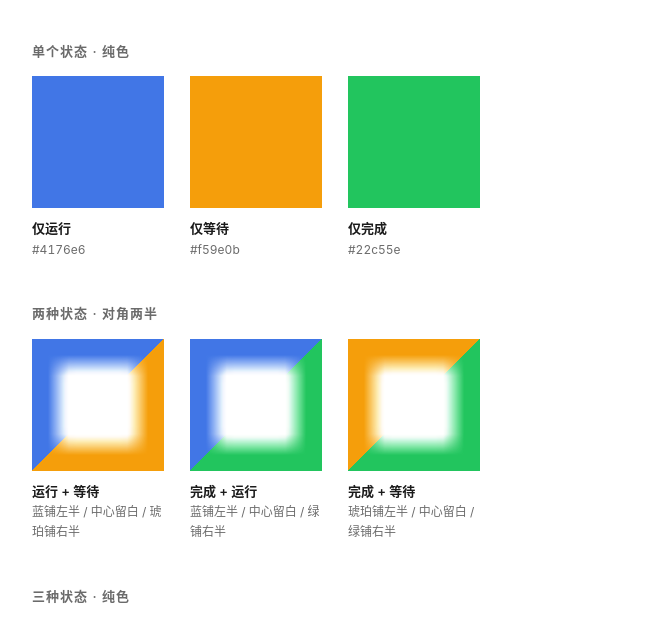
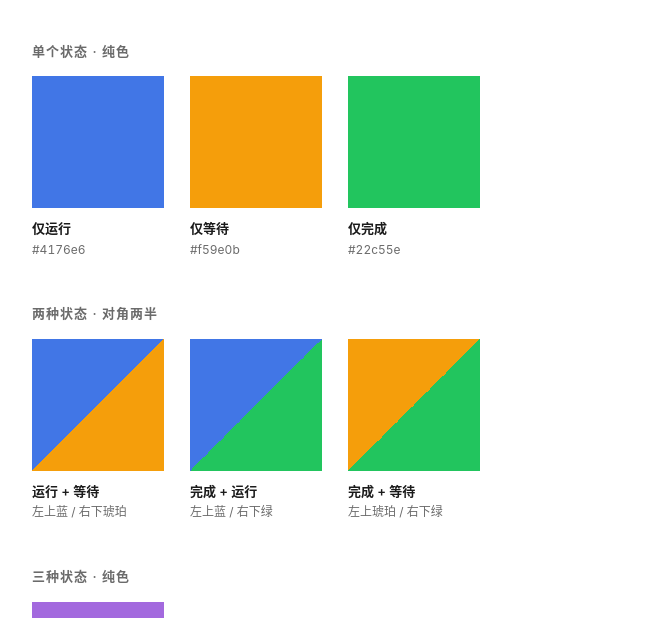
Before and after one commit to inkball/dsh-grid-gui, a website: page docs/palette.html in a window 1280 px wide. Shown: the part 143-761 px from the top of the page, without its empty margins (8-656 px from the left). Drawn offline with Linux system fonts and the light colour scheme.

Commit message:
revert: 去掉中心留白，两半回到纯对角线
两种纯色各自铺满一半，在反对角线上直接相接：没有渐变，没有留白，
方块里只有这两种颜色。

接缝是硬的，这是有意的。反对角线正好穿过右上角和左下角，接缝一旦做软，
那两个角上就会出现蓝和琥珀的混合色，也就是第三种颜色。

实测（运行+等待，120px）：左上角、上边中、左边中纯蓝；右上角、左下角、
右下角、下边中、右边中纯琥珀；主对角线 t=0–48 纯蓝、t=60–108 纯琥珀，
中间既无过渡色也无空白。

一层的「灯板」提亮保留：中心比边缘亮 +30，色相不变。

```diff
--- a/docs/palette.html
+++ b/docs/palette.html
@@ -37,14 +37,6 @@
 	.square.grad::before {
 		content: ""; position: absolute; inset: 0;
 		background: linear-gradient(135deg, var(--a) 0 50%, var(--b) 50% 100%);
-		mask-image: linear-gradient(to right, #000 0 12%, transparent 28% 72%, #000 88% 100%), linear-gradient(to bottom, #000 0 12%, transparent 28% 72%, #000 88% 100%);
-		mask-composite: add;
-	}
-	.square.grad::after {
-		content: ""; position: absolute; inset: 0; pointer-events: none;
-		backdrop-filter: brightness(1.16);
-		mask-image: linear-gradient(to right, transparent 0 12%, #000 34%), linear-gradient(to left, transparent 0 12%, #000 34%), linear-gradient(to bottom, transparent 0 12%, #000 34%), linear-gradient(to top, transparent 0 12%, #000 34%);
-		mask-composite: intersect;
 	}
 	.square svg { width: 46%; height: 46%; color: #fff; opacity: 0.62; }
 	.name { margin-top: 10px; font-size: 13px; font-weight: 600; }
@@ -86,17 +78,17 @@
 	<div class="cell">
 		<div class="square grad" style="--a: var(--run); --b: var(--wait)"></div>
 		<div class="name">运行 + 等待</div>
-		<div class="hex">蓝铺左半 / 中心留白 / 琥珀铺右半</div>
+		<div class="hex">左上蓝 / 右下琥珀</div>
 	</div>
 	<div class="cell">
 		<div class="square grad" style="--a: var(--run); --b: var(--done)"></div>
 		<div class="name">完成 + 运行</div>
-		<div class="hex">蓝铺左半 / 中心留白 / 绿铺右半</div>
+		<div class="hex">左上蓝 / 右下绿</div>
 	</div>
 	<div class="cell">
 		<div class="square grad" style="--a: var(--wait); --b: var(--done)"></div>
 		<div class="name">完成 + 等待</div>
-		<div class="hex">琥珀铺左半 / 中心留白 / 绿铺右半</div>
+		<div class="hex">左上琥珀 / 右下绿</div>
 	</div>
 </div>
 
@@ -119,7 +111,7 @@
 
 <p class="note">
 	<b>为什么两种状态不用混合。</b>混合会把两种颜色平均成第三种，蓝和琥珀平均出来是灰——两种颜色都不是，在灰底上就是一块暗斑。<br><br>
-	<b>怎么做的。</b>两种颜色各铺一半，沿反对角线相接，四个角、四条边都是纯色；中间用遮罩挖掉一块软边的方形，两种颜色在相遇之前先淡进留白里。<br><br><b>为什么接缝是硬的。</b>反对角线正好穿过右上角和左下角。接缝一旦做软，那两个角上就会出现蓝和琥珀的混合色——也就是第三种颜色。要保证只有两种颜色，接缝只能是硬的。<br><br><b>实测（运行 + 等待，120px）：</b>左上 <code>#4176e6</code>、右上/左下/右下 <code>#f59e0b</code>、上边中与左边中纯蓝、下边中与右边中纯琥珀、正中完全无色。<br><br><b>为什么三种状态不用两半。</b>一个方块里挤三种颜色就不再是一眼能读的信息，而这块板子的全部意义就是一眼读完。紫色是唯一没被单色和两两组合占用的色相。<br><br>
+	<b>怎么做的。</b>两种颜色各铺一半，在反对角线上直接相接——没有渐变，没有留白，方块里只有这两种颜色。<br><br><b>接缝为什么是硬的。</b>反对角线正好穿过右上角和左下角，接缝一旦做软，那两个角上就会出现蓝和琥珀的混合色，也就是第三种颜色。要保证只有两种颜色，接缝只能是硬的。<br><br><b>实测（运行 + 等待，120px）：</b>左上角、上边中、左边中纯蓝 <code>#4176e6</code>；右上角、左下角、右下角、下边中、右边中纯琥珀 <code>#f59e0b</code>；主对角线 t=0–48 纯蓝、t=60–108 纯琥珀，中间既无过渡色也无空白。<br><br><b>为什么三种状态不用两半。</b>一个方块里挤三种颜色就不再是一眼能读的信息，而这块板子的全部意义就是一眼读完。紫色是唯一没被单色和两两组合占用的色相。<br><br>
 	<b>两半格同样有「灯板」提亮。</b>一层方块读成从中心发光的灯板（中心亮、边缘暗），二层会话格是平的——这是区分两层的表面特征，两半格不能例外。但单色格那套「用面色盖住四边」的做法在这里不能用：它会盖掉两个纯色角，还会把中间的空带堵住。所以改成用遮罩挖出中间那块方形，再用 backdrop-filter 提亮，画面本身一点不动，只是往中间变亮。
 </p>
 
```
Also changed, not shown: client.js (+4 -12 lines), README.md.
